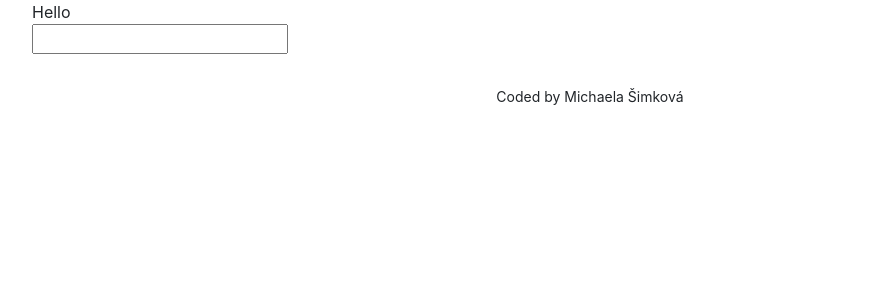
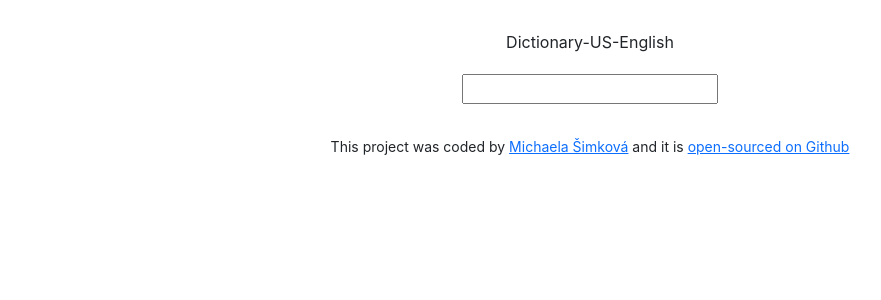
Before and after one commit to Michaela298/dictionary-project, a React (Create React App) app: page / in a window 1280 px wide. Shown: the top 300 px of the page, without its empty margins (50-931 px from the left). Built offline with nearby package versions, Linux system fonts and the light colour scheme.

Commit message:
Added the css properties and links

```diff
--- a/src/App.css
+++ b/src/App.css
@@ -1,3 +1,12 @@
+.App {
+  text-align: center;
+  margin-top: 30px;
+}
+
+.App-header {
+  margin-bottom: 20px;
+}
+
 .App-footer {
   text-align: center;
   margin: 30px 0;
--- a/src/App.js
+++ b/src/App.js
@@ -5,12 +5,27 @@ function App() {
   return (
     <div className="App">
       <div className="container">
-        <header className="App-header">Hello</header>
+        <header className="App-header">Dictionary-US-English</header>
         <main>
           <Dictionary />
         </main>
         <footer className="App-footer">
-          <small>Coded by Michaela Šimková</small>
+          <small>
+            This project was coded by{" "}
+            <a
+              href="https://boring-heyrovsky-f3b4e2.netlify.app/"
+              target="_blank"
+            >
+              Michaela Šimková
+            </a>{" "}
+            and it is{" "}
+            <a
+              href="https://github.com/Michaela298/dictionary-project"
+              target="_blank"
+            >
+              open-sourced on Github
+            </a>
+          </small>
         </footer>
       </div>
     </div>
--- /dev/null
+++ b/src/Results.css
@@ -0,0 +1,7 @@
+.Results {
+  margin-top: 20px;
+}
+
+h2 {
+  font-weight: bold;
+}
--- a/src/Results.js
+++ b/src/Results.js
@@ -1,5 +1,6 @@
 import React from "react";
 import Meaning from "./Meaning";
+import "./Results.css";
 
 export default function Results(props) {
   if (props.results) {
```
